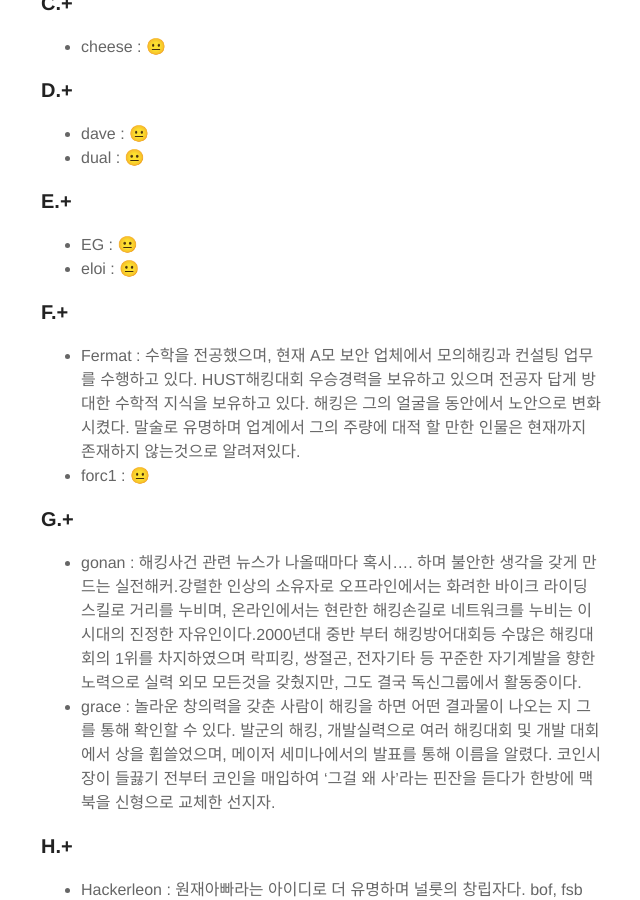
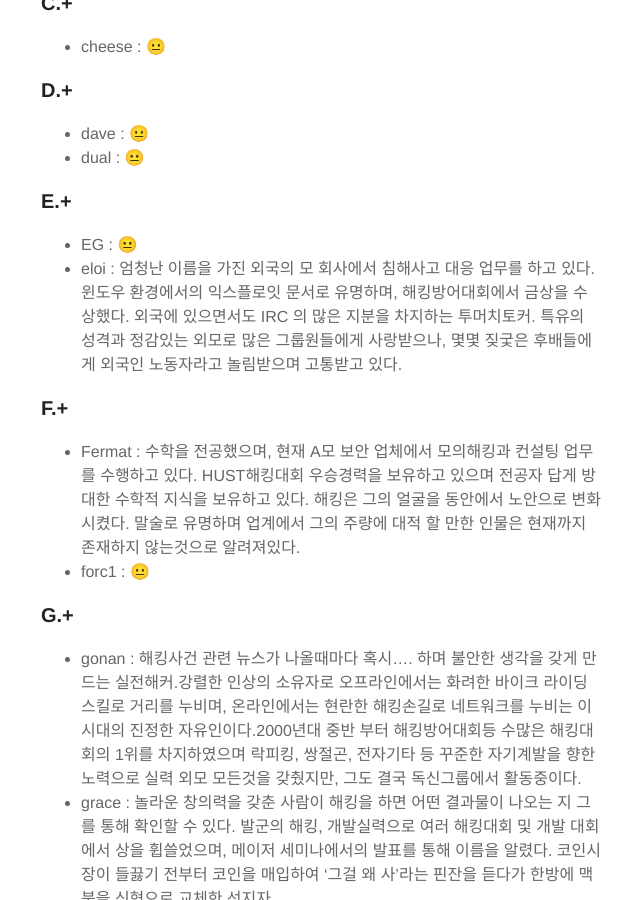
Before and after one commit to null2root/null2root.github.com, a Jekyll site: the page built from members.md, in a window 1280 px wide and 900 px high, scrolled down 1017 px. Shown: the whole window, without its empty margins (319-959 px from the left). Built offline with Jekyll 4.4.1, drawn with Linux system fonts in a browser that asks for light colours.

Commit message:
Update members.md

```diff
--- a/members.md
+++ b/members.md
@@ -42,7 +42,7 @@
 ### E.+
 
 - EG : 😐
-- eloi : 😐
+- eloi : 엄청난 이름을 가진 외국의 모 회사에서 침해사고 대응 업무를 하고 있다. 윈도우 환경에서의 익스플로잇 문서로 유명하며, 해킹방어대회에서 금상을 수상했다. 외국에 있으면서도 IRC 의 많은 지분을 차지하는 투머치토커. 특유의 성격과 정감있는 외모로 많은 그룹원들에게 사랑받으나, 몇몇 짖궃은 후배들에게 외국인 노동자라고 놀림받으며 고통받고 있다.
 
 ### F.+
 
```
